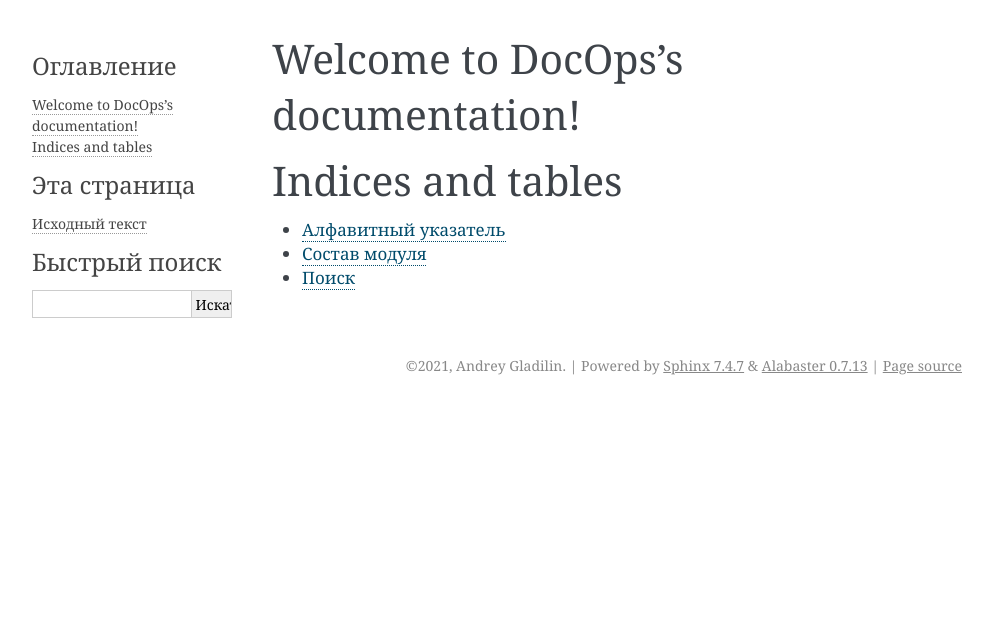
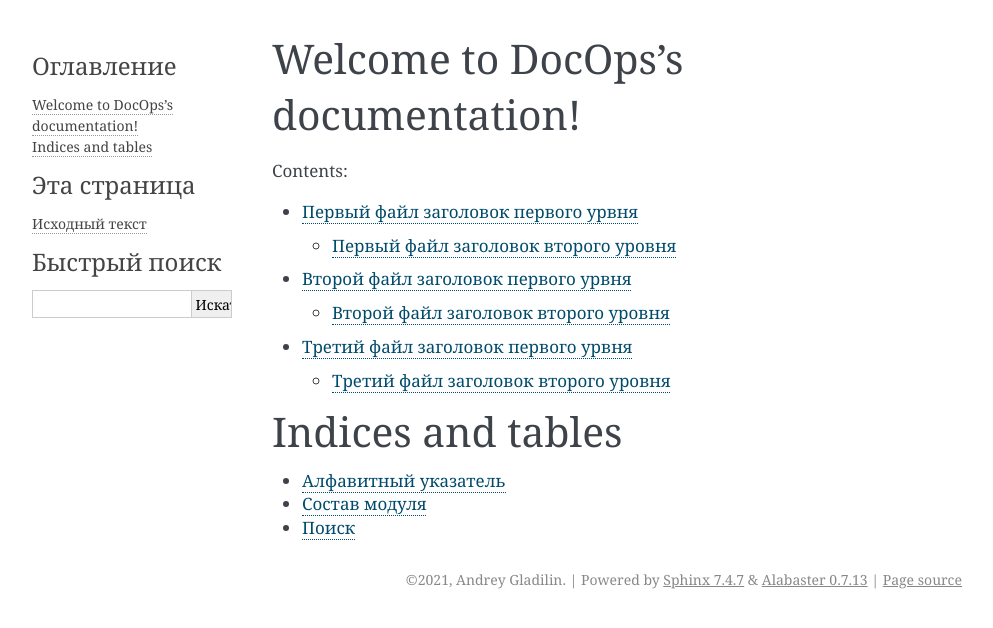
Before and after one commit to andrglad/DocOps, a Sphinx documentation site: the page built from docs/index.rst, in a window 1280 px wide. Shown: the top 628 px of the page, without its empty margins (148-1141 px from the left). Built offline with Sphinx 7.4.7, drawn with Linux system fonts in a browser that asks for light colours.

Commit message:
Добавление трех файлов и обновлене индекса

```diff
--- /dev/null
+++ b/docs/file1.rst
@@ -0,0 +1,9 @@
+Первый файл заголовок первого урвня
+===================================
+
+Какой-то текст.
+
+Первый файл заголовок второго уровня
+------------------------------------
+
+и т. д.
--- /dev/null
+++ b/docs/file2.rst
@@ -0,0 +1,9 @@
+Второй файл заголовок первого урвня
+===================================
+
+Какой-то текст.
+
+Второй файл заголовок второго уровня
+------------------------------------
+
+и т. д.
--- /dev/null
+++ b/docs/file3.rst
@@ -0,0 +1,9 @@
+Третий файл заголовок первого урвня
+===================================
+
+Какой-то текст.
+
+Третий файл заголовок второго уровня
+------------------------------------
+
+и т. д.
--- a/docs/index.rst
+++ b/docs/index.rst
@@ -10,6 +10,10 @@ Welcome to DocOps's documentation!
    :maxdepth: 2
    :caption: Contents:
 
+   file1
+   file2
+   file3
+
 
 
 Indices and tables
```
